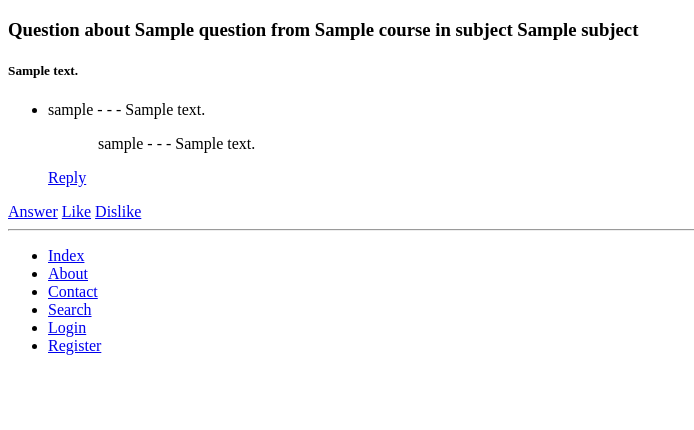
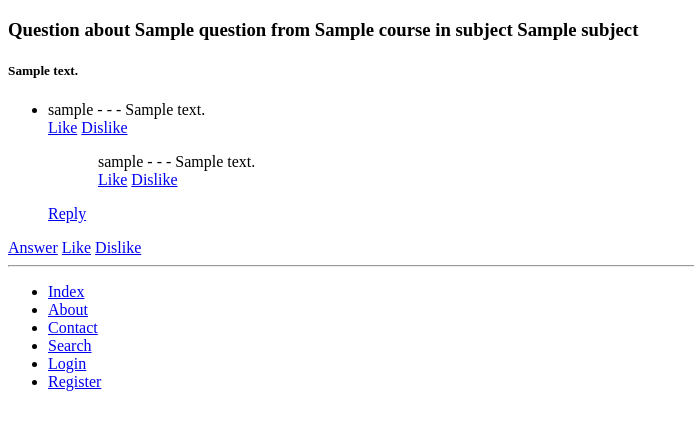
Before and after one commit to theycallmepeter/DreamTeamWAD2, a Django app: a page that uses Gliocas/templates/gliocas_app/question.html in a window 1280 px wide. Shown: the top 430 px of the page, without its empty margins (0-694 px from the left). Run offline with Django 3.2, Linux system fonts and the light colour scheme; tables that the repository leaves empty hold one stand-in row (values such as "Sample post").

Commit message:
liking replies/answers done

```diff
--- a/Gliocas/gliocas_app/urls.py
+++ b/Gliocas/gliocas_app/urls.py
@@ -15,6 +15,8 @@ urlpatterns = [
     url(r'^subject/(?P<subject_slug>[\w\-]+)/(?P<course_slug>[\w\-]+)/(?P<question_slug>[\w\-]+)/answer/$', views.answer_question, name='answer_question'),
     url(r'^subject/(?P<subject_slug>[\w\-]+)/(?P<course_slug>[\w\-]+)/(?P<question_slug>[\w\-]+)/(?P<answer_key>[\d]+)/reply/$', views.reply_answer, name='reply_answer'),
     url(r'^subject/(?P<subject_slug>[\w\-]+)/(?P<course_slug>[\w\-]+)/(?P<question_slug>[\w\-]+)/like/(?P<like>[\d])/$', views.like_question, name='like_question'),
+    url(r'^subject/(?P<subject_slug>[\w\-]+)/(?P<course_slug>[\w\-]+)/(?P<question_slug>[\w\-]+)/(?P<answer_key>[\d]+)/likeanswer/(?P<like>[\d])/$', views.like_answer, name='like_answer'),
+    url(r'^subject/(?P<subject_slug>[\w\-]+)/(?P<course_slug>[\w\-]+)/(?P<question_slug>[\w\-]+)/(?P<reply_key>[\d]+)/likereply/(?P<like>[\d])/$', views.like_reply, name='like_reply'),
     url(r'^register/$', views.register, name='register'),
     url(r'^login/$', views.user_login, name='login'),
     url(r'^logout/$', views.user_logout, name='logout'),
--- a/Gliocas/gliocas_app/views.py
+++ b/Gliocas/gliocas_app/views.py
@@ -222,10 +222,62 @@ def user_login(request):
 def like_question(request, subject_slug, course_slug, question_slug, like):
     question = get_object_or_404(Question, slug = question_slug)
     user = request.user
-    if UpvoteQuestion.objects.filter(question=question, user=user).exists():
-        UpvoteQuestion.objects.get(question=question, user=user).delete()
+    try:
+        upvote = UpvoteQuestion.objects.get(question=question, user=user)
+    except UpvoteQuestion.DoesNotExist:
+        upvote = None
+    if upvote != None:
+        if upvote.positive and (like == '1'):
+            UpvoteQuestion.objects.get(question=question, user=user).delete()
+        elif not upvote.positive and (like == '0'):
+            UpvoteQuestion.objects.get(question=question, user=user).delete()
+        else:
+            upvote.positive = not upvote.positive
+            upvote.save()
     else:
         upvote = UpvoteQuestion.objects.create(question=question, user=user, positive=(like == '1'))
+        upvote.save()
+    return show_question(request, subject_slug, course_slug, question_slug)
+
+@login_required
+def like_answer(request, subject_slug, course_slug, question_slug, answer_key, like):
+    answer = Answer.objects.get(pk=answer_key)
+    user = request.user
+    try:
+        upvote = UpvoteAnswer.objects.get(answer=answer, user=user)
+    except UpvoteAnswer.DoesNotExist:
+        upvote = None
+    if upvote != None:
+        if upvote.positive and (like == '1'):
+            UpvoteAnswer.objects.get(answer=answer, user=user).delete()
+        elif not upvote.positive and (like == '0'):
+            UpvoteAnswer.objects.get(answer=answer, user=user).delete()
+        else:
+            upvote.positive = not upvote.positive
+            upvote.save()
+    else:
+        upvote = UpvoteAnswer.objects.create(answer=answer, user=user, positive=(like == '1'))
+        upvote.save()
+    return show_question(request, subject_slug, course_slug, question_slug)
+
+@login_required
+def like_reply(request, subject_slug, course_slug, question_slug, reply_key, like):
+    reply = Reply.objects.get(pk = reply_key)
+    user = request.user
+    try:
+        upvote = UpvoteReply.objects.get(reply=reply, user=user)
+    except UpvoteReply.DoesNotExist:
+        upvote = None
+    if upvote != None:
+        if upvote.positive and (like == '1'):
+            UpvoteReply.objects.get(reply=reply, user=user).delete()
+        elif not upvote.positive and (like == '0'):
+            UpvoteReply.objects.get(reply=reply, user=user).delete()
+        else:
+            upvote.positive = not upvote.positive
+            upvote.save()
+    else:
+        upvote = UpvoteReply.objects.create(reply=reply, user=user, positive=(like == '1'))
         upvote.save()
     return show_question(request, subject_slug, course_slug, question_slug)
 
--- a/Gliocas/templates/gliocas_app/question.html
+++ b/Gliocas/templates/gliocas_app/question.html
@@ -11,9 +11,13 @@
         <ul>
             {% for answer in answers %}
                 <li>{{answer.poster}} - - - {{ answer.text }}</li>
+			    <a href="{% url 'like_answer' subject_slug=subject.slug course_slug=course.slug question_slug=question.slug answer_key=answer.pk like='1' %}"> Like</a>
+			    <a href="{% url 'like_answer' subject_slug=subject.slug course_slug=course.slug question_slug=question.slug answer_key=answer.pk like='0' %}"> Dislike</a></br>
                 {% for reply in replies %}
                 	{% if reply.answer.pk == answer.pk %}
-                		<p style="padding-left: 50px;">{{reply.poster}} - - - {{ reply.text }}</p>
+                		<p style="padding-left: 50px;">{{reply.poster}} - - - {{ reply.text }}</br>
+                		<a href="{% url 'like_reply' subject_slug=subject.slug course_slug=course.slug question_slug=question.slug reply_key=reply.pk like='1' %}"> Like</a>
+			   			<a href="{% url 'like_reply' subject_slug=subject.slug course_slug=course.slug question_slug=question.slug reply_key=reply.pk like='0' %}"> Dislike</a></br></p>
                		{% endif %}
                 {% endfor %}
                 <a href="{% url 'reply_answer' subject_slug=subject.slug course_slug=course.slug question_slug=question.slug answer_key=answer.pk %}">Reply</a>
```
